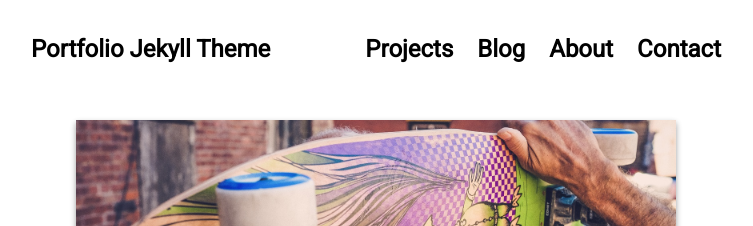
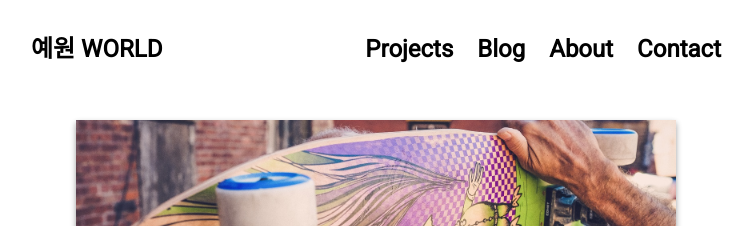
Before and after one commit to yaewon0411/blog, a Jekyll site: the page built from index.md, in a window 1280 px wide. Shown: the top 226 px of the page, without its empty margins (264-1017 px from the left). Built offline with Jekyll 4.4.1, drawn with Linux system fonts in a browser that asks for light colours; nearby versions of some CDN libraries.

Commit message:
title change

```diff
--- a/_config.yml
+++ b/_config.yml
@@ -7,6 +7,6 @@ plugins:   [jekyll-sitemap, jekyll-feed,  jekyll-seo-tag]
 
 # Customise atom feed settings (this is where Jekyll-Feed gets configuration information)
 
-title:		   "Portfolio Jekyll Theme"
+title:		   "예원 WORLD"
 description: "Powered by Jekyll and GitHub Pages"
 author:      "Paul Le"
```
